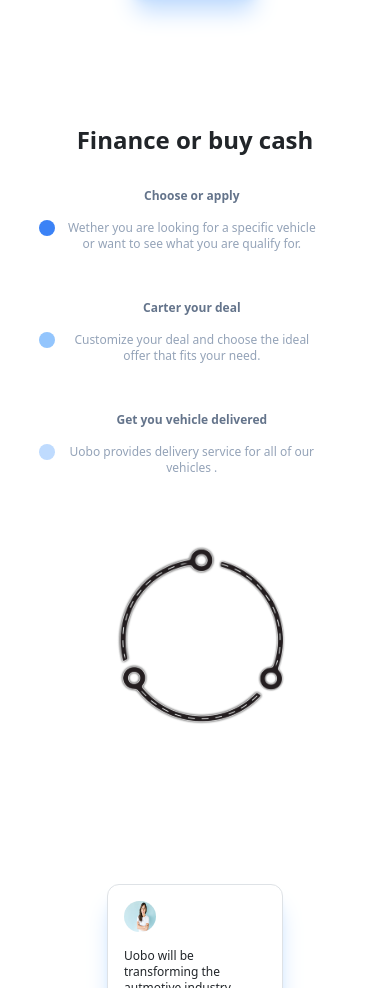
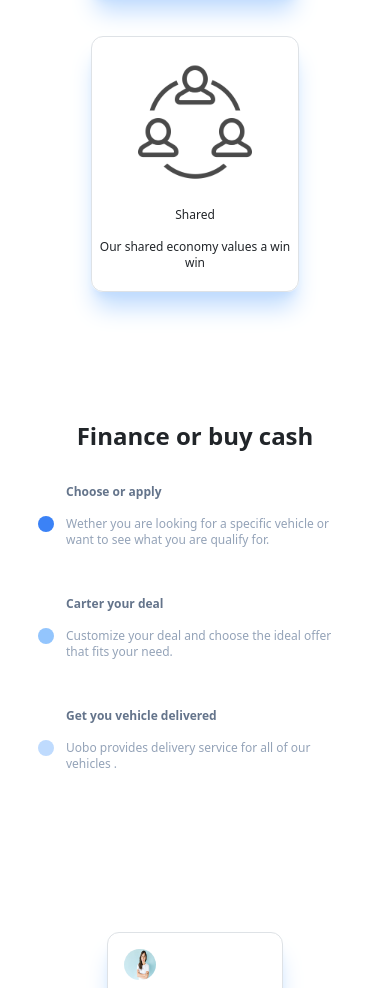
Before and after one commit to VENDETTA-STACK/uobo_frontend, a React (Create React App) app: page /home in a window 390 px wide. Shown: the part 1580-2568 px from the top of the page. Built offline with nearby package versions, Linux system fonts and the light colour scheme.

Commit message:
fix: responsive changes

```diff
--- a/src/component/feature/homepage/components/finance.jsx
+++ b/src/component/feature/homepage/components/finance.jsx
@@ -3,7 +3,7 @@ import roundImage from "../../../../assets/images/Image.svg";
 
 const Finance = () => {
   return (
-    <div className="mt-24 flex flex-wrap justify-center lg:flex-nowrap w-4/5">
+    <div className="mt-24 flex flex-wrap justify-center items-center lg:flex-nowrap w-11/12">
       {/* TEXT AREA */}
       <div className="w-full lg:w-1/2">
         <div className="text-2xl lg:text-4xl font-semibold">
@@ -11,7 +11,7 @@ const Finance = () => {
         </div>
         {/* DESCRIPTION */}
         <div>
-          <div className="flex items-center mt-8">
+          <div className="flex items-center justify-center text-left mt-8">
             <div className="bg-blue-500 w-4 lg:w-6 h-4 lg:h-6 rounded-full"></div>
             <div className="w-4/5 ml-3">
               <p className="text-slate-500 text-xs lg:text-sm font-semibold">
@@ -24,7 +24,7 @@ const Finance = () => {
             </div>
           </div>
 
-          <div className="flex  items-center mt-8">
+          <div className="flex justify-center items-center text-left mt-8">
             <div className="bg-blue-300 w-4 lg:w-6 h-4 lg:h-6 rounded-full"></div>
             <div className="w-4/5 ml-3">
               <p className="text-slate-500 text-xs lg:text-sm font-semibold">
@@ -37,7 +37,7 @@ const Finance = () => {
             </div>
           </div>
 
-          <div className="flex  items-center mt-8">
+          <div className="flex justify-center items-center text-left mt-8">
             <div className="bg-blue-200 w-4 lg:w-6 h-4 lg:h-6 rounded-full"></div>
             <div className="w-4/5 ml-3">
               <p className="text-slate-500 text-xs lg:text-sm font-semibold">
@@ -51,7 +51,7 @@ const Finance = () => {
         </div>
       </div>
       {/* IMAGE / SVG */}
-      <div className="ml-4 mt-10 lg:mt-0 w-52 lg:w-72 h-52 lg:h-72">
+      <div className="hidden sm:block ml-4 mt-10 lg:mt-0 w-52 lg:w-72 h-52 lg:h-72">
         <img src={roundImage} alt="" />
       </div>
     </div>
--- a/src/component/feature/homepage/components/working.jsx
+++ b/src/component/feature/homepage/components/working.jsx
@@ -5,12 +5,12 @@ const Working = () => {
   const renderCards = () => {
     return StackData.map((data) => (
       <div
-        className="flex flex-col justify-center items-center p-1 sm:p-2 max-h-64 w-32 sm:w-40 mt-10 sm:mt-5 lg:mt-0 rounded-xl border
+        className="flex flex-col justify-center items-center p-1 sm:p-2 max-h-64 w-52 sm:w-40 mt-10 sm:mt-5 lg:mt-0 rounded-xl border
         border-slate-200 shadow-xl shadow-blue-200 mx-2"
         key={data.id}
       >
         {/* IMAGE / SVG */}
-        <img src={data.image} alt="" className="h-14 sm:24 mt-2" />
+        <img src={data.image} alt="" className="h-40 sm:h-24 mt-2" />
         <p className="mt-2 sm:mt-3 text-xs sm:text-sm text-center">
           {data.name}
         </p>
@@ -20,7 +20,7 @@ const Working = () => {
   };
 
   return (
-    <div className="w-4/5 mt-24">
+    <div className="w-11/12 mt-24">
       <div>
         <p>About us</p>
         <span className="text-xl sm:text-3xl font-semibold ">
--- a/src/component/feature/homepage/container/homePage.container.jsx
+++ b/src/component/feature/homepage/container/homePage.container.jsx
@@ -8,7 +8,7 @@ import JoinNow from "../components/joinNow";
 
 const HomePage = () => {
   return (
-    <div className="flex flex-col justify-center items-center w-full sm:w-4/5 mt-10">
+    <div className="flex flex-col justify-center items-center w-full sm:w-11/12 mt-10">
       <UoboIntro />
       {/* <WhyUobo /> */}
       <Working />
```
Also changed, not shown: 1 other file (tests, documents, lock files or other folders).
